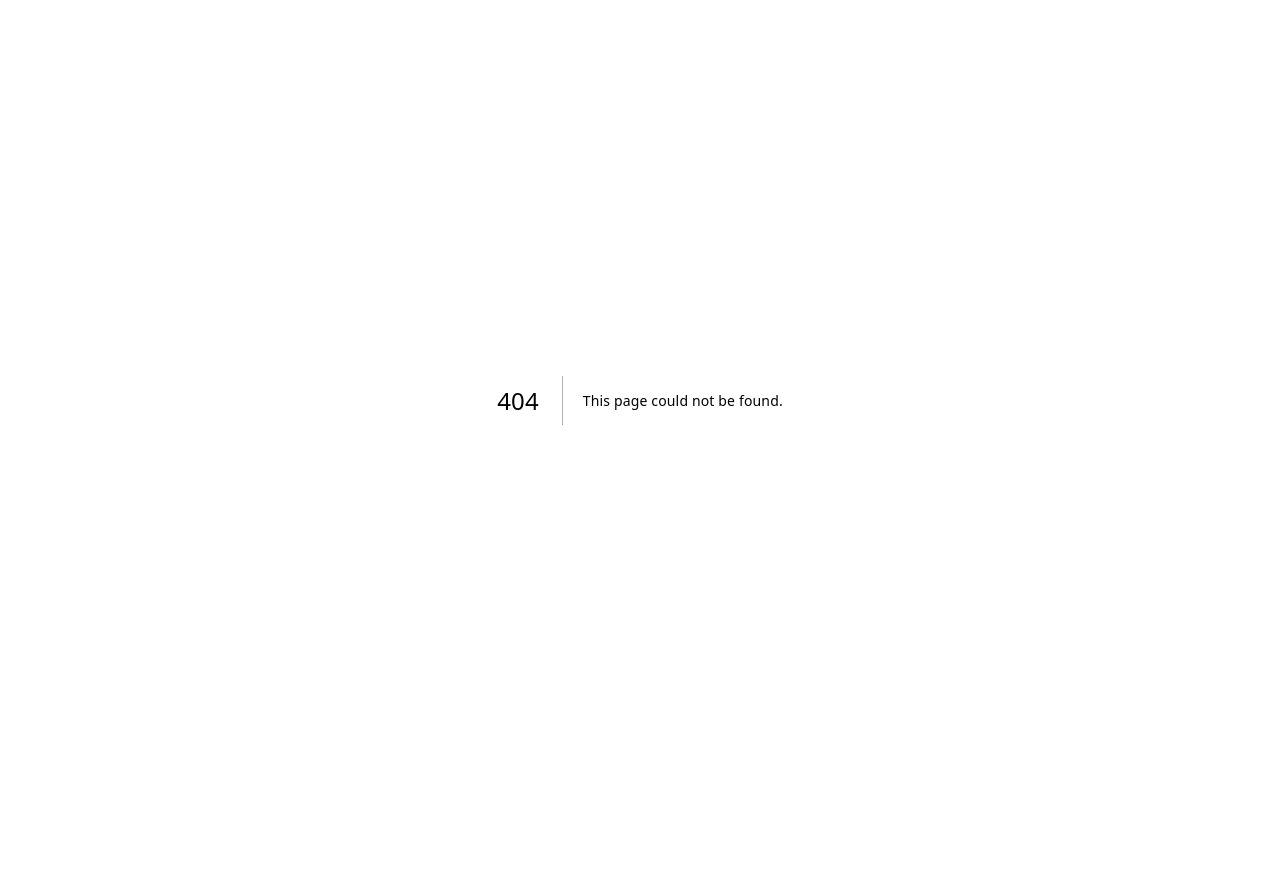
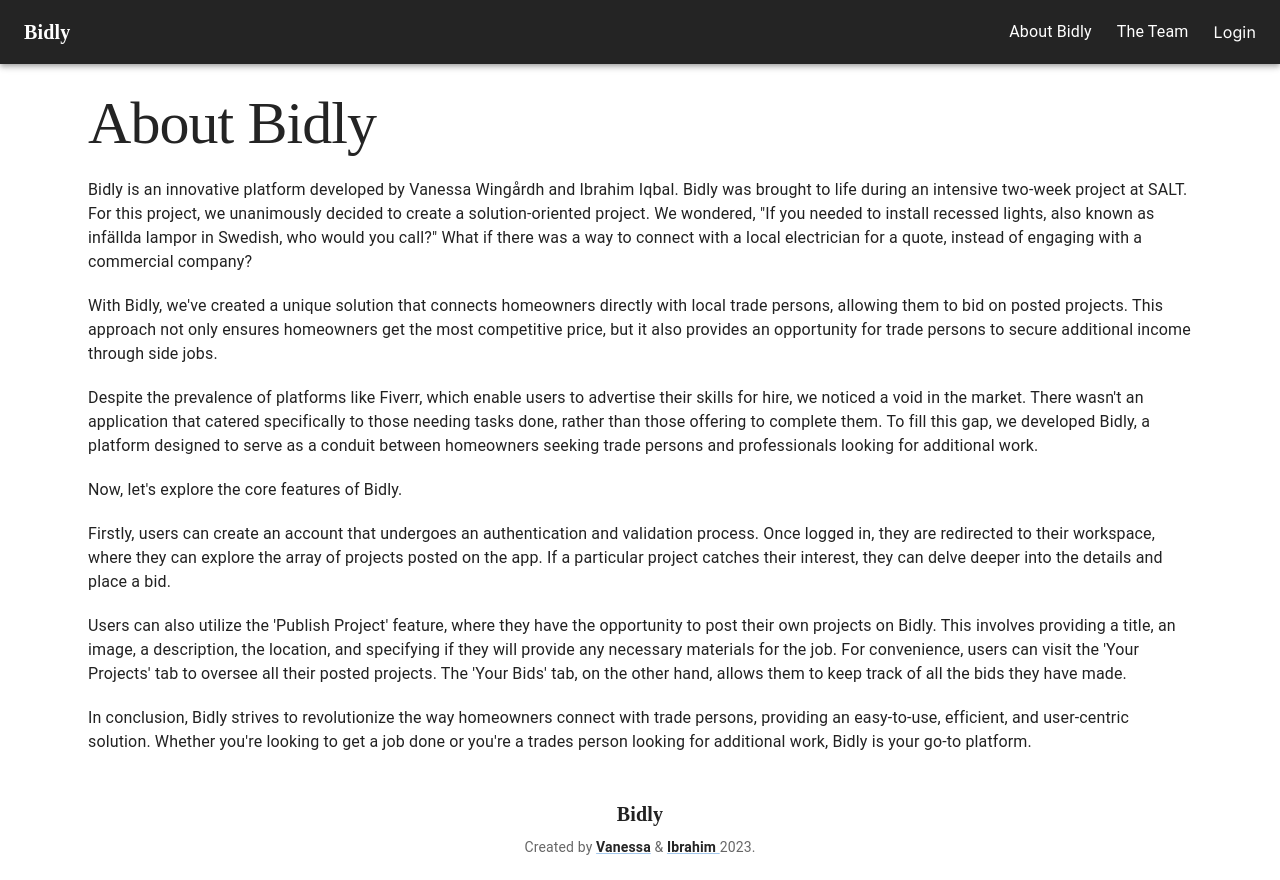
Before and after one commit to Dev-Loaders/Bidly, a Next.js app in the folder client/: page /about-bidly in a window 1280 px wide. Before the commit this address had no page. Before the commit the page ends 800 px from the top, so only its background shows below. Built offline with nearby package versions, Linux system fonts and the light colour scheme.

Commit message:
Created an about bidly page

```diff
--- /dev/null
+++ b/client/app/about-bidly/page.tsx
@@ -0,0 +1,87 @@
+import { Container, Typography, Box } from "@mui/material";
+import HomeNav from "../HomeNav";
+import Footer from "../Footer";
+
+export default function About() {
+  return (
+    <>
+      <HomeNav></HomeNav>
+      <Container>
+        <Box p={3}>
+          <Typography
+            variant="h1"
+            style={{
+              fontFamily: "Vollkorn",
+              marginBottom: "20px",
+              fontSize: "60px",
+              color: "#242424",
+            }}
+          >
+            About Bidly
+          </Typography>
+          <Typography variant="body1" style={{ marginBottom: "20px" }}>
+            Bidly is an innovative platform developed by Vanessa Wingårdh and
+            Ibrahim Iqbal. Bidly was brought to life during an intensive
+            two-week project at SALT. For this project, we unanimously decided
+            to create a solution-oriented project. We wondered, &quot;If you
+            needed to install recessed lights, also known as infällda lampor in
+            Swedish, who would you call?&quot; What if there was a way to
+            connect with a local electrician for a quote, instead of engaging
+            with a commercial company?
+          </Typography>
+
+          <Typography variant="body1" style={{ marginBottom: "20px" }}>
+            With Bidly, we&apos;ve created a unique solution that connects
+            homeowners directly with local trade persons, allowing them to bid
+            on posted projects. This approach not only ensures homeowners get
+            the most competitive price, but it also provides an opportunity for
+            trade persons to secure additional income through side jobs.
+          </Typography>
+
+          <Typography variant="body1" style={{ marginBottom: "20px" }}>
+            Despite the prevalence of platforms like Fiverr, which enable users
+            to advertise their skills for hire, we noticed a void in the market.
+            There wasn&apos;t an application that catered specifically to those
+            needing tasks done, rather than those offering to complete them. To
+            fill this gap, we developed Bidly, a platform designed to serve as a
+            conduit between homeowners seeking trade persons and professionals
+            looking for additional work.
+          </Typography>
+
+          <Typography variant="body1" style={{ marginBottom: "20px" }}>
+            Now, let&apos;s explore the core features of Bidly.
+          </Typography>
+
+          <Typography variant="body1" style={{ marginBottom: "20px" }}>
+            Firstly, users can create an account that undergoes an
+            authentication and validation process. Once logged in, they are
+            redirected to their workspace, where they can explore the array of
+            projects posted on the app. If a particular project catches their
+            interest, they can delve deeper into the details and place a bid.
+          </Typography>
+
+          <Typography variant="body1" style={{ marginBottom: "20px" }}>
+            Users can also utilize the &apos;Publish Project&apos; feature,
+            where they have the opportunity to post their own projects on Bidly.
+            This involves providing a title, an image, a description, the
+            location, and specifying if they will provide any necessary
+            materials for the job. For convenience, users can visit the
+            &apos;Your Projects&apos; tab to oversee all their posted projects.
+            The &apos;Your Bids&apos; tab, on the other hand, allows them to
+            keep track of all the bids they have made.
+          </Typography>
+
+          <Typography variant="body1" style={{ marginBottom: "20px" }}>
+            In conclusion, Bidly strives to revolutionize the way homeowners
+            connect with trade persons, providing an easy-to-use, efficient, and
+            user-centric solution. Whether you&apos;re looking to get a job done
+            or you&apos;re a trades person looking for additional work, Bidly is
+            your go-to platform.
+          </Typography>
+        </Box>
+      </Container>
+
+      <Footer></Footer>
+    </>
+  );
+}
```
